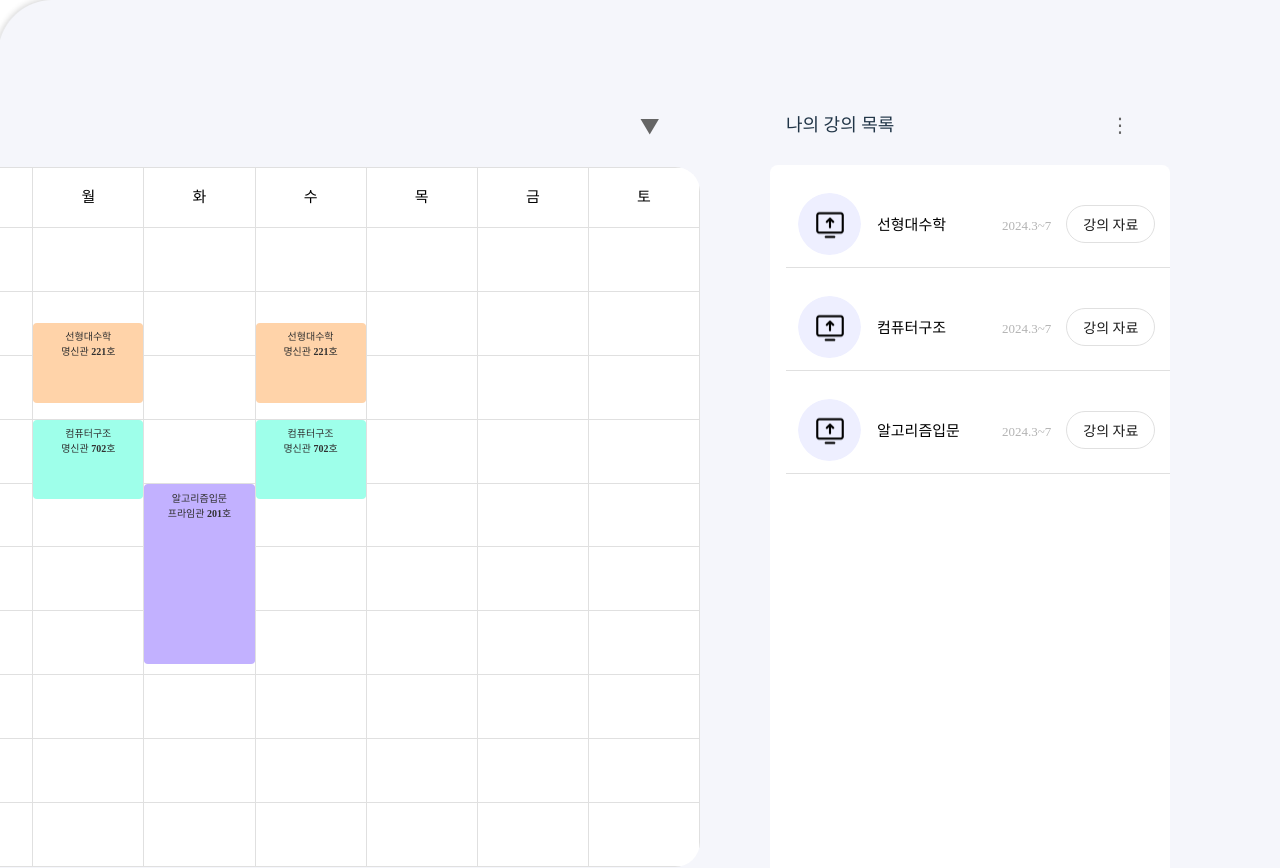
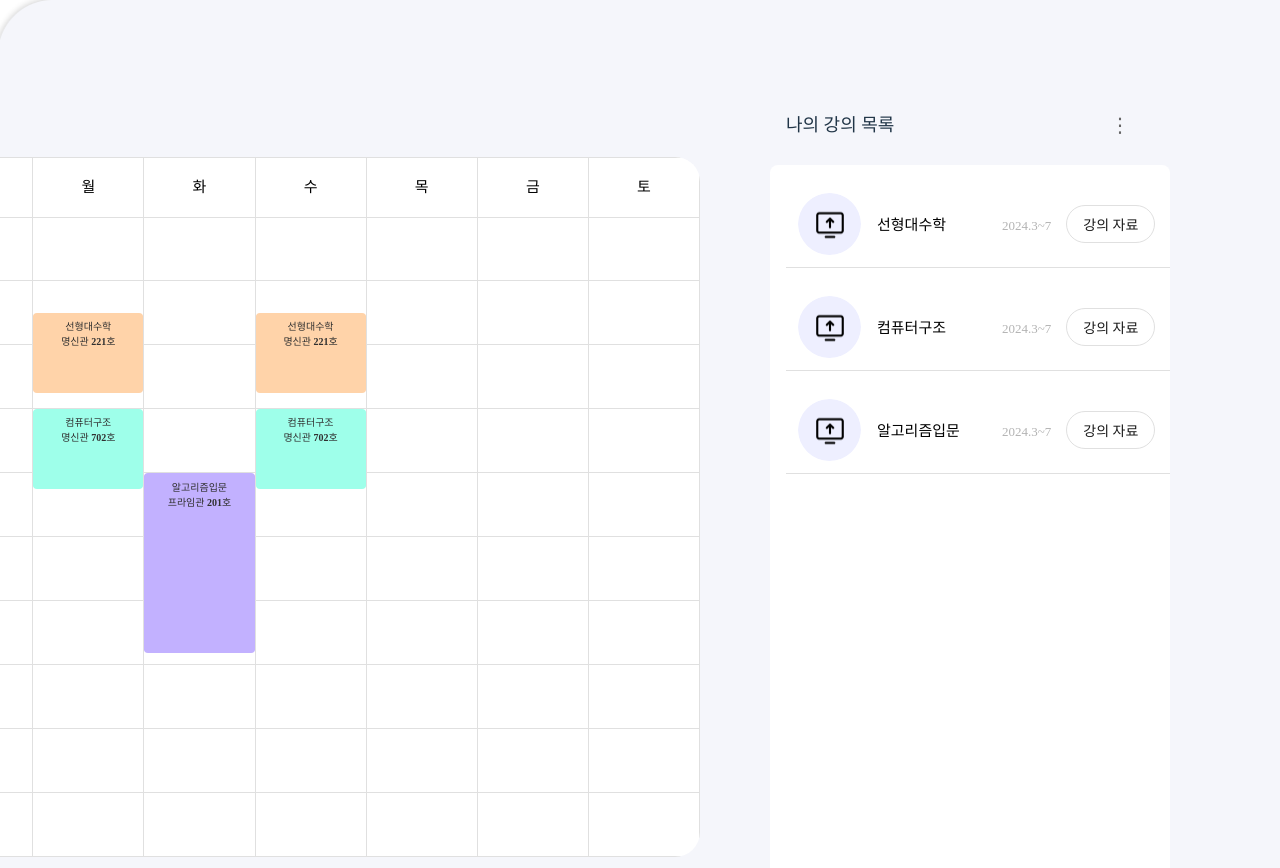
Before and after one commit to WEBFINITE-solux/WEBFINITE-FE, a React (Vite) app: page /timetable in a window 1280 px wide. Shown: the top 868 px of the page. Built offline with nearby package versions, Linux system fonts and the light colour scheme.

Commit message:
design : header 수정

```diff
--- a/src/component/timetable/TimetableComponent.tsx
+++ b/src/component/timetable/TimetableComponent.tsx
@@ -112,6 +112,7 @@ const Header = styled.div`
   padding: 16px;
   background-color: none;
   border-radius: 8px 8px 0 0;
+  width: 203px;
 `;
 const Title = styled.div`
   font-family: Pretendard;
@@ -122,9 +123,10 @@ const Title = styled.div`
 const OptionsButton = styled.button`
   background: none;
   border: none;
-  font-size: 20px;
-  color: #656565;
+  font-size: 18px;
+  color: #1a1a1a;
   cursor: pointer;
+  margin-top: -5px;
 `;
 const Thead = styled.thead`
   color: #000;
```
